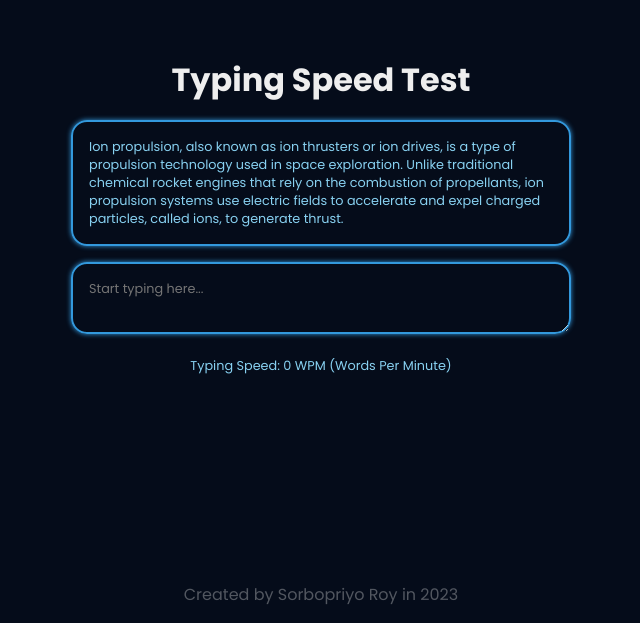
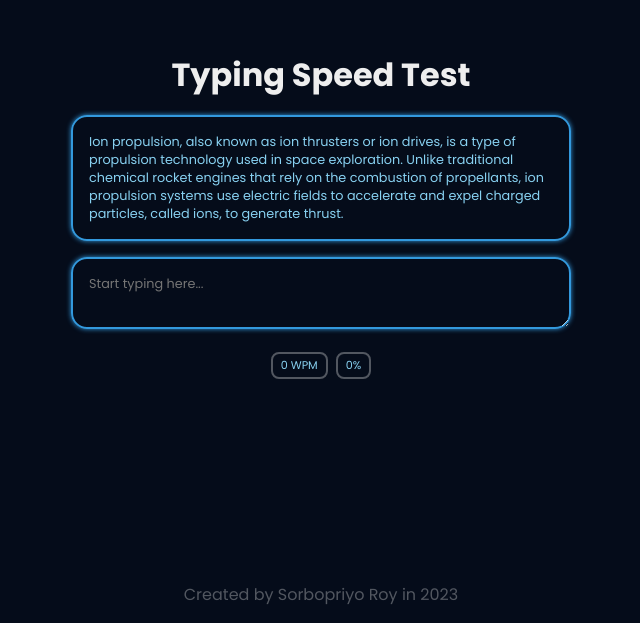
Before and after one commit to SobujRoySunday/typing-speed, a React (Create React App) app: page / in a window 1280 px wide. Shown: the part 177-800 px from the top of the page, without its empty margins (319-959 px from the left). Built offline with nearby package versions, Linux system fonts and the light colour scheme.

Commit message:
Accuracy feature

```diff
--- a/src/App.css
+++ b/src/App.css
@@ -58,10 +58,18 @@ h1 {
 }
 
 .results {
+  margin-bottom: 1rem;
+  display: flex;
+  justify-content: center;
+  gap: 0.5rem;
+}
+
+.label {
   color: var(--secondary-color);
-  font-size: 0.8rem;
-  margin-bottom: 1rem;
-  text-align: center;
+  font-size: 0.7rem;
+  border: 2px solid #eeeeee55;
+  border-radius: 0.5rem;
+  padding: 0.2rem 0.5rem;
 }
 
 .green {
--- a/src/App.js
+++ b/src/App.js
@@ -1,45 +1,54 @@
 import { useEffect, useState } from "react";
 import "./App.css";
 import TypingText from "./TypingText";
+import Label from "./components/Label";
 
 function App() {
   const [quote] = useState(
     "Ion propulsion, also known as ion thrusters or ion drives, is a type of propulsion technology used in space exploration. Unlike traditional chemical rocket engines that rely on the combustion of propellants, ion propulsion systems use electric fields to accelerate and expel charged particles, called ions, to generate thrust."
   );
   const quoteWords = quote.split(" ");
+  const quoteChar = quote.split("");
   const [typedText, setTypedText] = useState("");
   const [startTime, setStartTime] = useState(null);
-  const [typingSpeed, setTypingSpeed] = useState(null);
+  const [typingSpeed, setTypingSpeed] = useState(0);
+  const [accuracy, setAccuracy] = useState(0);
 
   useEffect(() => {
     if (typedText.length === 1) {
       setStartTime(new Date());
       setTypingSpeed(0);
+      setAccuracy(0);
     }
 
+    const typedChar = typedText.split("");
     const typedWords = typedText.split(" ");
-    let correctWords = 0;
+    let correctChar = 0;
 
-    for (let i = 0; i < typedWords.length; i++) {
-      if (typedWords[i] === quoteWords[i]) {
-        correctWords++;
+    for (let i = 0; i < typedChar.length; i++) {
+      if (typedChar[i] === quoteChar[i]) {
+        correctChar++;
       }
     }
 
-    if (correctWords === quoteWords.length) {
+    if (typedChar.length === quoteChar.length) {
       const elapsedTime = (new Date() - startTime) / 1000;
-      const wordsTyped = quoteWords.length;
+      const wordsTyped = typedWords.length;
       const speed = Math.floor((wordsTyped / elapsedTime) * 60);
+      const acc = Math.floor((correctChar / quoteChar.length) * 100);
       setTypingSpeed(speed);
+      setAccuracy(acc);
     }
-  }, [typedText, startTime, quoteWords]);
+  }, [typedText, startTime, quoteWords, quoteChar]);
 
   return (
     <main>
       <h1>Typing Speed Test</h1>
+
       <div className="typing-text" id="quote">
         <TypingText text={typedText} quote={quote} />
       </div>
+
       <textarea
         className="typing-box"
         id="typing-box"
@@ -47,10 +56,12 @@ function App() {
         value={typedText}
         onChange={(e) => setTypedText(e.target.value)}
       ></textarea>
+
       <div className="results">
-        Typing Speed: <span id="typing-speed">{typingSpeed || 0}</span> WPM
-        (Words Per Minute)
+        <Label text={`${typingSpeed} WPM`} />
+        <Label text={`${accuracy}%`} />
       </div>
+
       <footer>Created by Sorbopriyo Roy in 2023</footer>
     </main>
   );
--- /dev/null
+++ b/src/components/Label.jsx
@@ -0,0 +1,5 @@
+import React from "react";
+
+export default function Label({ text }) {
+  return <div className="label">{text}</div>;
+}
```
